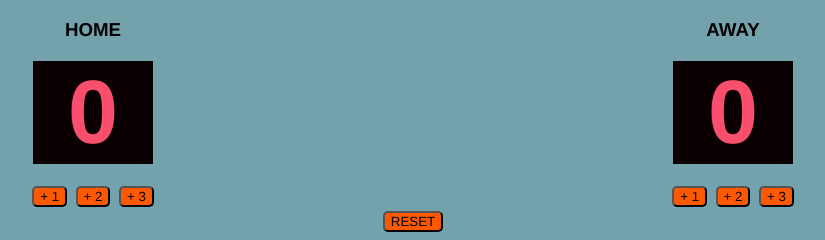
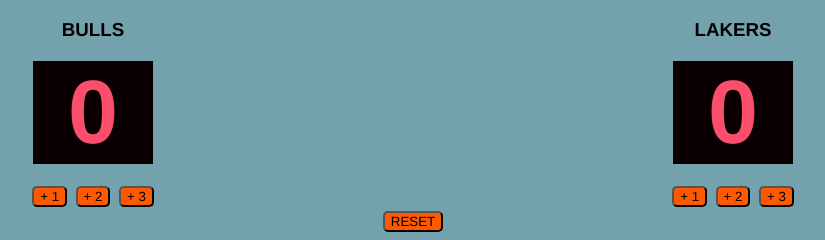
Before and after one commit to Arkadeep455/Basketball-Scoreboard, a plain HTML site: page index.html in a window 1280 px wide. Shown: the full height of the page, 227-1052 px from the left. Drawn offline with Linux system fonts and the light colour scheme.

Commit message:
Updated both headers

```diff
--- a/index.html
+++ b/index.html
@@ -5,7 +5,7 @@
     <body>
         <div class="container">
             <div class="column">
-                <h3>HOME</h3>
+                <h3>BULLS</h3>
                 <h2 id="home-score" style="   background: #0a0001;
                 font-size: 90px;
                 color: #F94F6D;
@@ -17,7 +17,7 @@
                   <button id="home-score-btn-3" onclick="increaseHomeScoreThree()">+ 3</button>
              </div>  </div>
             <div class="column">
-                <h3>AWAY</h3>
+                <h3>LAKERS</h3>
                   <h2 id="guest-score" style="   background: #0a0001;
                   font-size: 90px;
                   color: #F94F6D;
```
